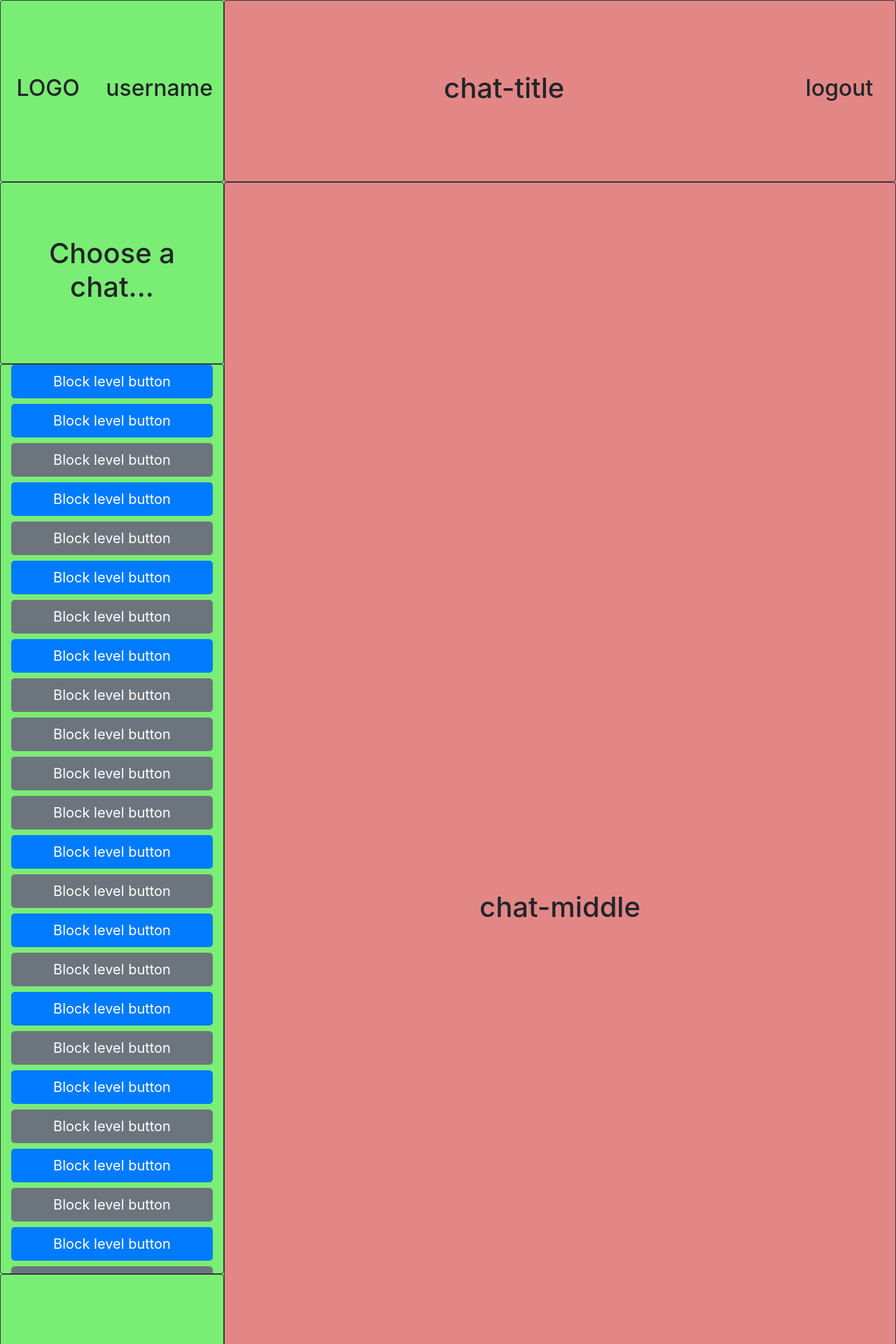
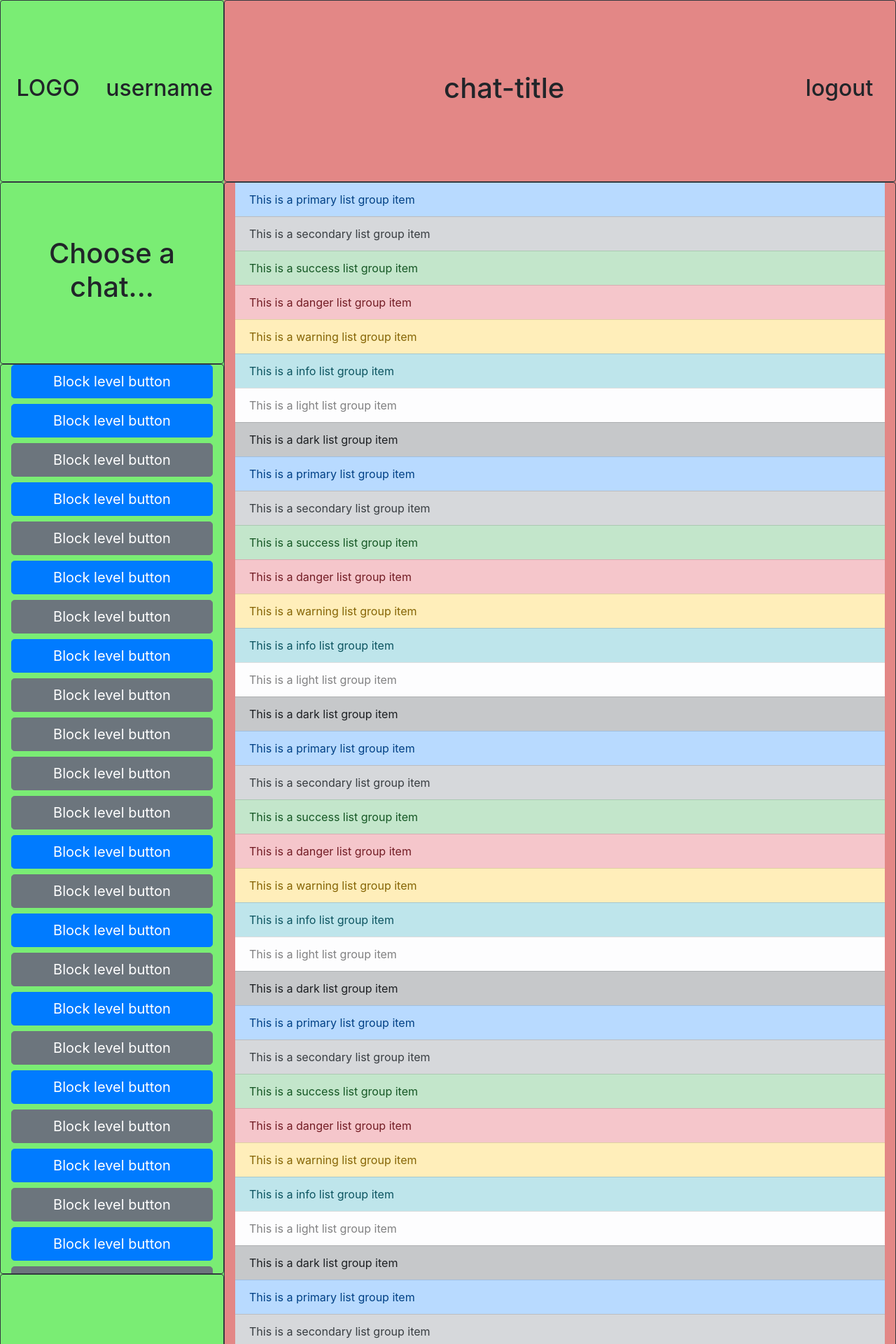
Before and after one commit to delabere/CS50W_Project2, a Flask app: page / in a window 1280 px wide. Shown: the top 1920 px of the page at 70% size. Run offline with Flask 2, Linux system fonts and the light colour scheme; some libraries are stand-ins or nearby versions.

Commit message:
Added scrollable messages into message window

```diff
--- a/static/style/style.css
+++ b/static/style/style.css
@@ -32,6 +32,7 @@
 
 #chat-middle {
   height: 80%;
+  overflow: auto;
 }
 
 #chat-bottom {
--- a/static/style/style.scss
+++ b/static/style/style.scss
@@ -37,6 +37,7 @@
 
 #chat-middle {
   height: 80%;
+  overflow: auto;
 }
 
 #chat-bottom {
--- a/templates/chat.html
+++ b/templates/chat.html
@@ -115,7 +115,65 @@
       <!-- main chat window with messages and gifs -->
       <div class="row border border-dark rounded align-items-center" id='chat-middle'>
         <div class="col">
-          <h1 class='text-center'>chat-middle</h1>
+          {# Scrollable chat selection window #}
+          <ul class="list-group list-group-flush">
+            <li class="list-group-item list-group-item-primary">This is a primary list group item</li>
+            <li class="list-group-item list-group-item-secondary">This is a secondary list group item</li>
+            <li class="list-group-item list-group-item-success">This is a success list group item</li>
+            <li class="list-group-item list-group-item-danger">This is a danger list group item</li>
+            <li class="list-group-item list-group-item-warning">This is a warning list group item</li>
+            <li class="list-group-item list-group-item-info">This is a info list group item</li>
+            <li class="list-group-item list-group-item-light">This is a light list group item</li>
+            <li class="list-group-item list-group-item-dark">This is a dark list group item</li>
+            <li class="list-group-item list-group-item-primary">This is a primary list group item</li>
+            <li class="list-group-item list-group-item-secondary">This is a secondary list group item</li>
+            <li class="list-group-item list-group-item-success">This is a success list group item</li>
+            <li class="list-group-item list-group-item-danger">This is a danger list group item</li>
+            <li class="list-group-item list-group-item-warning">This is a warning list group item</li>
+            <li class="list-group-item list-group-item-info">This is a info list group item</li>
+            <li class="list-group-item list-group-item-light">This is a light list group item</li>
+            <li class="list-group-item list-group-item-dark">This is a dark list group item</li>
+            <li class="list-group-item list-group-item-primary">This is a primary list group item</li>
+            <li class="list-group-item list-group-item-secondary">This is a secondary list group item</li>
+            <li class="list-group-item list-group-item-success">This is a success list group item</li>
+            <li class="list-group-item list-group-item-danger">This is a danger list group item</li>
+            <li class="list-group-item list-group-item-warning">This is a warning list group item</li>
+            <li class="list-group-item list-group-item-info">This is a info list group item</li>
+            <li class="list-group-item list-group-item-light">This is a light list group item</li>
+            <li class="list-group-item list-group-item-dark">This is a dark list group item</li>
+            <li class="list-group-item list-group-item-primary">This is a primary list group item</li>
+            <li class="list-group-item list-group-item-secondary">This is a secondary list group item</li>
+            <li class="list-group-item list-group-item-success">This is a success list group item</li>
+            <li class="list-group-item list-group-item-danger">This is a danger list group item</li>
+            <li class="list-group-item list-group-item-warning">This is a warning list group item</li>
+            <li class="list-group-item list-group-item-info">This is a info list group item</li>
+            <li class="list-group-item list-group-item-light">This is a light list group item</li>
+            <li class="list-group-item list-group-item-dark">This is a dark list group item</li>
+            <li class="list-group-item list-group-item-primary">This is a primary list group item</li>
+            <li class="list-group-item list-group-item-secondary">This is a secondary list group item</li>
+            <li class="list-group-item list-group-item-success">This is a success list group item</li>
+            <li class="list-group-item list-group-item-danger">This is a danger list group item</li>
+            <li class="list-group-item list-group-item-warning">This is a warning list group item</li>
+            <li class="list-group-item list-group-item-info">This is a info list group item</li>
+            <li class="list-group-item list-group-item-light">This is a light list group item</li>
+            <li class="list-group-item list-group-item-dark">This is a dark list group item</li>
+            <li class="list-group-item list-group-item-primary">This is a primary list group item</li>
+            <li class="list-group-item list-group-item-secondary">This is a secondary list group item</li>
+            <li class="list-group-item list-group-item-success">This is a success list group item</li>
+            <li class="list-group-item list-group-item-danger">This is a danger list group item</li>
+            <li class="list-group-item list-group-item-warning">This is a warning list group item</li>
+            <li class="list-group-item list-group-item-info">This is a info list group item</li>
+            <li class="list-group-item list-group-item-light">This is a light list group item</li>
+            <li class="list-group-item list-group-item-dark">This is a dark list group item</li>
+            <li class="list-group-item list-group-item-primary">This is a primary list group item</li>
+            <li class="list-group-item list-group-item-secondary">This is a secondary list group item</li>
+            <li class="list-group-item list-group-item-success">This is a success list group item</li>
+            <li class="list-group-item list-group-item-danger">This is a danger list group item</li>
+            <li class="list-group-item list-group-item-warning">This is a warning list group item</li>
+            <li class="list-group-item list-group-item-info">This is a info list group item</li>
+            <li class="list-group-item list-group-item-light">This is a light list group item</li>
+            <li class="list-group-item list-group-item-dark">This is a dark list group item</li>
+          </ul>
         </div>
       </div>
       <!-- area to write messages and send -->
```
Also changed, not shown: 1 other file. Lines whose indentation alone changed are shown as unchanged.
